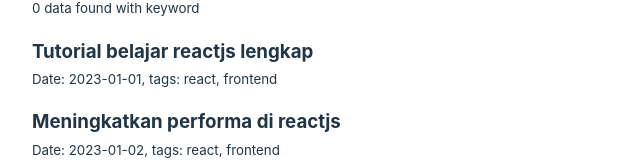
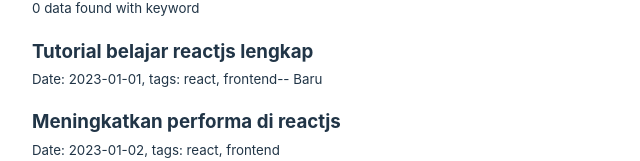
Before and after one commit to muazmn/learning-react, a React (Vite) app: page / in a window 1280 px wide. Shown: the part 186-347 px from the top of the page, without its empty margins (0-640 px from the left). Built offline with nearby package versions, Linux system fonts and the light colour scheme.

Commit message:
conditional rendering

```diff
--- a/src/components/Article.jsx
+++ b/src/components/Article.jsx
@@ -1,13 +1,30 @@
 /* eslint-disable react/prop-types */
 /* eslint-disable react/jsx-key */
 
-// when we wanna passing data from other file to this component, we can use props
+// we're can make component in component like below, the name must be 'pascal case'
+// first method
+const ArticleStatus = ({isNew}) => {
+    // return isNew ?  <span>-- Baru</span> : ''
+    // below is the shorter version of syntax above
+    return isNew && <span>-- Baru</span>
+}
+
+// second method
+// const ArticleStatus2 = () => {
+//     return <span>-- Baru</span>
+// }
+
+// when we wanna use data from other file to this component, we can use props
 function Article(props){
     // return with square bracket and fragment used when we wanna return html elem more than one
     return (
         <>
         <h3>{props.title}</h3>
-        <small>Date: {props.date}, tags: {props.tags.join(", ")}</small>
+        <small>
+            Date: {props.date}, tags: {props.tags.join(", ")}
+            <ArticleStatus isNew={props.isNew}/>
+            {/* {props.isNew && <ArticleStatus2/>} */}
+        </small>
         </>
     )
 
--- a/src/components/Search.jsx
+++ b/src/components/Search.jsx
@@ -17,7 +17,7 @@
             {/* onChange used to inform to react if there's something changes in that element(input) and execute the given function*/}
             Cari Artikel: <input onChange={onSearchChange}></input>
         </div>
-            <small>0 data found with keyword {search}</small>
+            <small>{props.totalPosts} data found with keyword {search}</small>
         </>
     );
 }
--- a/src/pages/index.jsx
+++ b/src/pages/index.jsx
@@ -7,19 +7,21 @@
 
 
 function HomePage() {
-    const[posts,setPosts] = useState(postsData)
+    const[posts,setPosts] = useState(postsData);
+    const[totalPosts, setTotalPosts] = useState(0);
 
 
     // the value is come from event.target.value in Search component
     const onSearchChange = (value) => {
       const filterPosts = postsData.filter((item) =>  item.title.includes(value))
       setPosts(filterPosts)
+      setTotalPosts(filterPosts.length)
     };
     return (
         <>
         <h1>Simple Blog</h1>
         {/* the first onSearchChange was came from props.onSearchChange in search component */}
-        <Search onSearchChange={onSearchChange}/>
+        <Search onSearchChange={onSearchChange} totalPosts={totalPosts}/>
 
         {posts.map((props, index) => (
                 <Article {...props} key={index} />
```
Also changed, not shown: note/5 conditionalRendering.txt (added).
